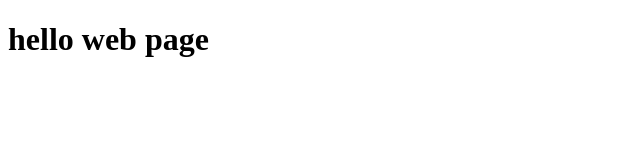
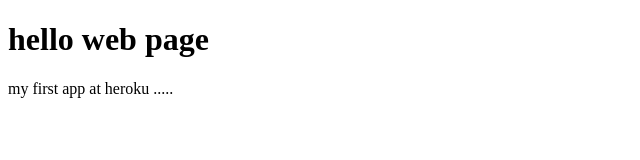
Before and after one commit to pushtimalviya/webserver, a website: page public/index.html in a window 1280 px wide. Shown: the whole page, without its empty margins (0-640 px from the left). Drawn offline with Linux system fonts and the light colour scheme.

Commit message:
index update <p>

```diff
--- a/public/index.html
+++ b/public/index.html
@@ -7,5 +7,6 @@
 </head>
 <body>
 	<h1> hello web page</h1>
+	<p> my first app at heroku .....</p>
 </body>
 </html>
```
